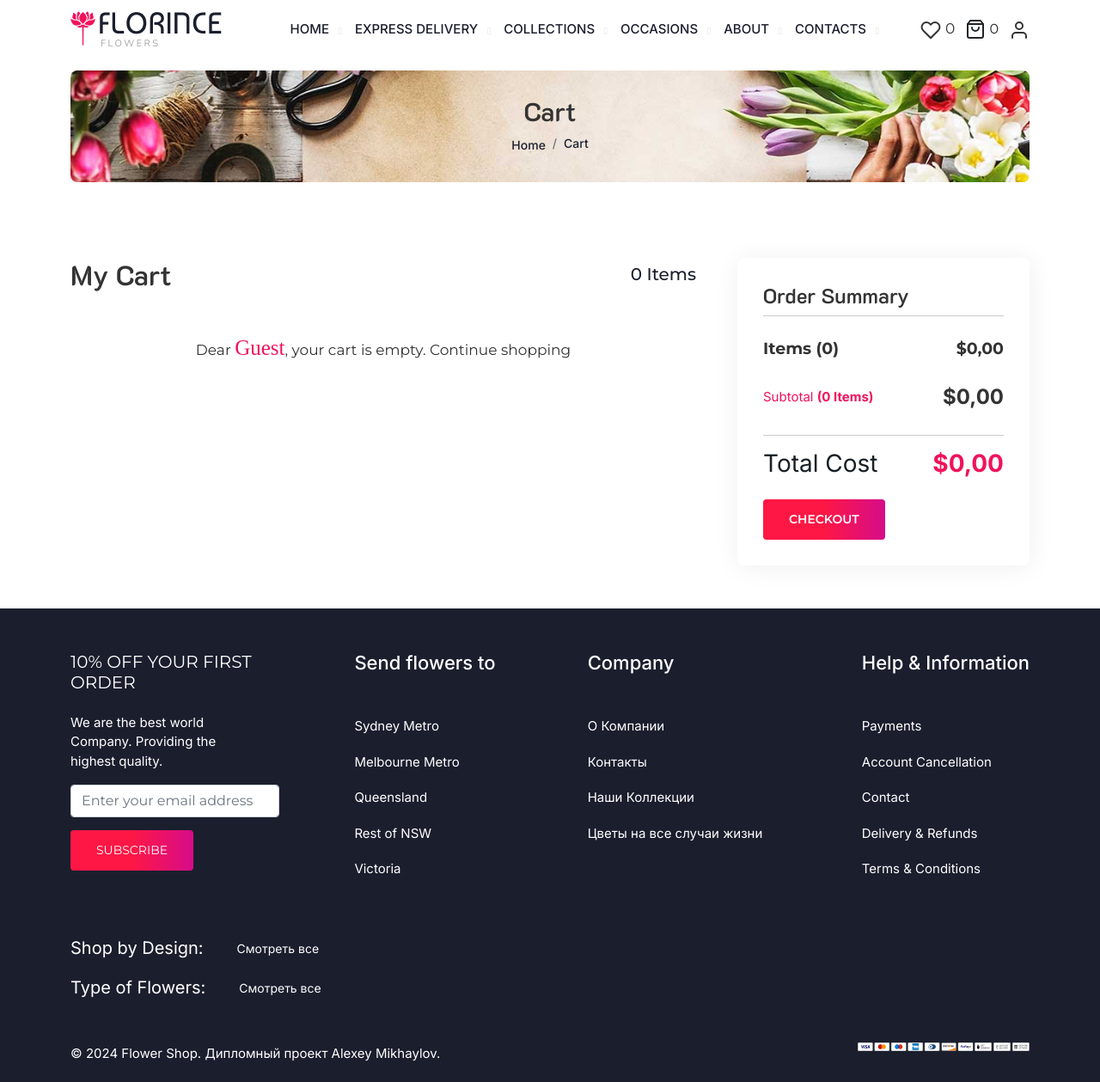
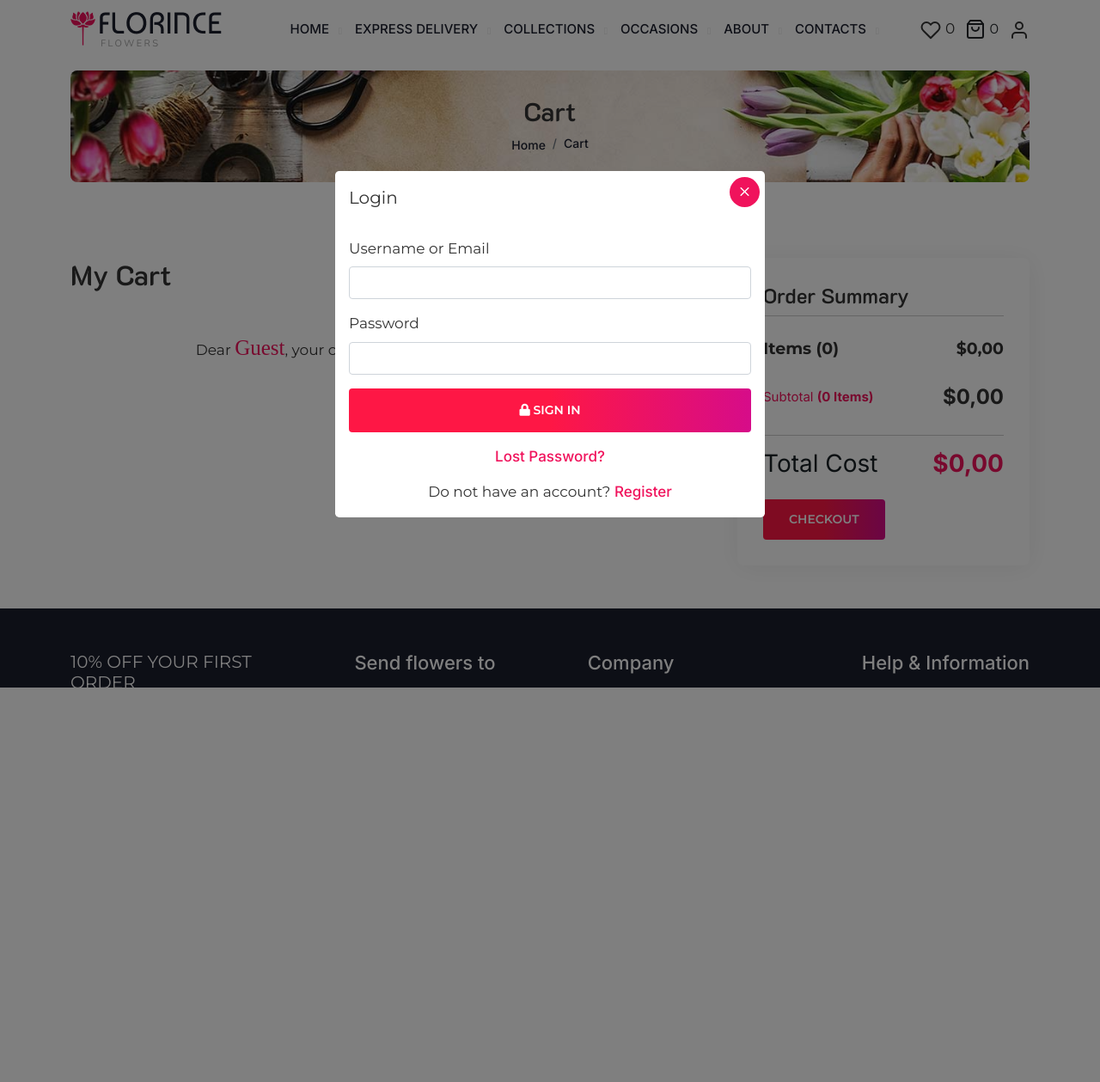
Before and after one commit to Alex-Mixaylov/flower_shop, a Django app: page /cart/ in a window 1280 px wide, after a click that opens the changed part. Shown: the whole page at 86% size. After the commit the page ends 800 px from the top, so only its background shows below. Run offline with Django 5.2, Linux system fonts and the light colour scheme; data that the repository does not hold is empty; some libraries are stand-ins or nearby versions; some web fonts are replaced.

Commit message:
update OK Authorization
update OK Authorization

```diff
--- a/flower_delivery_project/flower_delivery_project/settings.py
+++ b/flower_delivery_project/flower_delivery_project/settings.py
@@ -117,3 +117,7 @@ CSRF_TRUSTED_ORIGINS = ['http://127.0.0.1:8000']
 SESSION_ENGINE = 'django.contrib.sessions.backends.db'
 SESSION_COOKIE_AGE = 1209600  # Время жизни сессии (2 недели)
 SESSION_SAVE_EVERY_REQUEST = True
+#Временно пока нет ЛК
+# Перенаправление после успешного входа
+LOGIN_REDIRECT_URL = '/'
+LOGOUT_REDIRECT_URL = '/'
--- a/flower_delivery_project/orders/templates/orders/layout.html
+++ b/flower_delivery_project/orders/templates/orders/layout.html
@@ -59,6 +59,43 @@
     <!-- Footer -->
     {% include 'orders/footer.html' %}
 
+    <!-- Модальное окно авторизации -->
+    <div class="modal fade login-div-modal show" id="loginModal" tabindex="-1" aria-labelledby="loginModalLabel" aria-hidden="true">
+        <div class="modal-dialog modal-dialog-centered">
+            <div class="modal-content">
+                <div class="modal-header">
+                    <h5 class="modal-title" id="loginModalLabel">Login</h5>
+                    <button type="button" class="close" data-bs-dismiss="modal">
+                    <svg xmlns="http://www.w3.org/2000/svg" width="16" height="16" fill="currentColor" class="bi bi-x" viewBox="0 0 16 16">
+                      <path d="M4.646 4.646a.5.5 0 0 1 .708 0L8 7.293l2.646-2.647a.5.5 0 0 1 .708.708L8.707 8l2.647 2.646a.5.5 0 0 1-.708.708L8 8.707l-2.646 2.647a.5.5 0 0 1-.708-.708L7.293 8 4.646 5.354a.5.5 0 0 1 0-.708z"></path>
+                    </svg>
+                    </button>
+                </div>
+                <div class="modal-body">
+                    <form method="post" action="{% url 'login' %}">
+                        {% csrf_token %}
+                        <div class="mb-3">
+                            <label for="username" class="form-label">Username or Email</label>
+                            <input type="text" class="form-control" id="username" name="username" autocomplete="username" required>
+                        </div>
+                        <div class="mb-3">
+                            <label for="password" class="form-label">Password</label>
+                            <input type="password" class="form-control" id="password" name="password" autocomplete="current-password" required>
+                        </div>
+                        <button type="submit" class="btn continue-bn">
+                            <i class="fas fa-lock"></i> SIGN IN
+                        </button>
+                    </form>
+                    <p class="text-center mt-3">
+                        <a data-bs-toggle="modal" class="regster-bn" data-bs-target="#lostpsModal" data-bs-dismiss="modal">Lost Password?</a>
+                    </p>
+                    <p class="text-center mt-3">Do not have an account?
+                        <a data-bs-toggle="modal" class="regster-bn" data-bs-target="#registerModal" data-bs-dismiss="modal">Register</a>
+                    </p>
+                </div>
+            </div>
+        </div>
+    </div>
 
     <!-- Scripts -->
     {% block scripts %}
--- a/flower_delivery_project/static/css/style.css
+++ b/flower_delivery_project/static/css/style.css
@@ -3339,5 +3339,10 @@ footer hr {
     opacity: 1;
     visibility: visible;
 }
+/* Модальное окно авторизации регистрации*/
+.modal-content {
+    background-color: #fff !important;
+    opacity: 1;
+}
 
 /*# sourceMappingURL=style.css.map */
```
